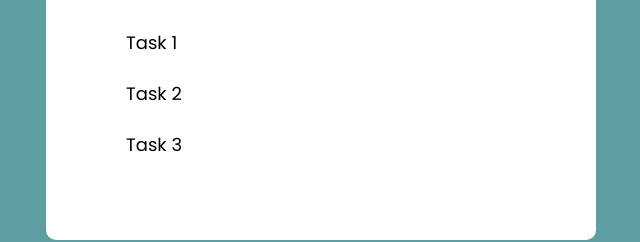
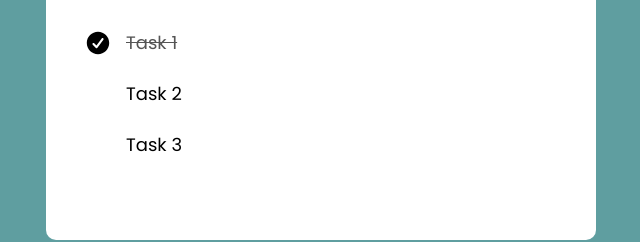
Before and after one commit to ZocDock/DemoToDo, a website: page index.html in a window 1280 px wide. Shown: the part 265-507 px from the top of the page, 319-959 px from the left. Drawn offline with Linux system fonts and the light colour scheme.

Commit message:
added checked task styling

```diff
--- a/index.html
+++ b/index.html
@@ -16,7 +16,7 @@
         </div>
 <!--        Temporary hardcoded tasks for styling-->
         <ul id="list-container">
-            <li>Task 1</li>
+            <li class="checked">Task 1</li>
             <li>Task 2</li>
             <li>Task 3</li>
         </ul>
--- a/styles.css
+++ b/styles.css
@@ -83,3 +83,12 @@
     top: 12px;
     left: 8px;
 }
+
+ul li.checked{
+    color: #555;
+    text-decoration: line-through;
+}
+
+ul li.checked::before{
+    background-image: url("circle-check-solid-full.svg");
+}
```
